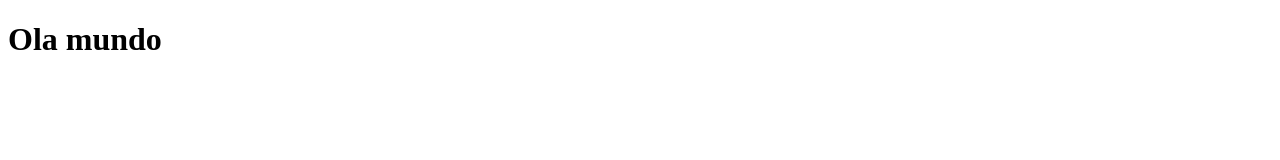
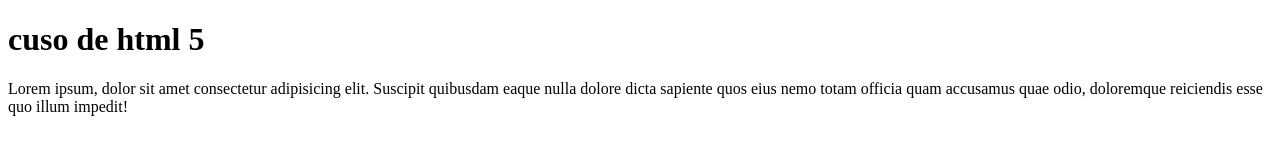
Before and after one commit to allan8991/projeto_site, a plain HTML site: page index.html in a window 1280 px wide. Drawn offline with Linux system fonts and the light colour scheme.

Commit message:
estou comintando no conteudo
estou comintando no conteudo

```diff
--- a/index.html
+++ b/index.html
@@ -4,9 +4,13 @@
     <meta charset="UTF-8">
     <meta http-equiv="X-UA-Compatible" content="IE=edge">
     <meta name="viewport" content="width=device-width, initial-scale=1.0">
-    <title>Document</title>
+    <title>conteudos gratis</title>
 </head>
 <body>
-    <h1>Ola mundo</h1>
+    <h1>cuso de html 5</h1>
+    <p>Lorem ipsum, dolor sit amet consectetur adipisicing elit.
+         Suscipit quibusdam eaque nulla dolore dicta sapiente quos
+         eius nemo totam officia quam accusamus quae odio,
+          doloremque reiciendis esse quo illum impedit!</p>
 </body>
 </html>
```
